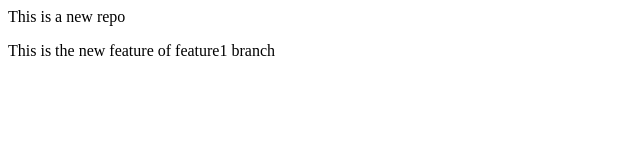
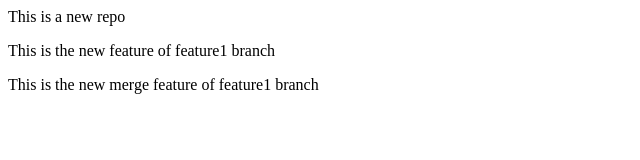
Before and after one commit to satyam4568/LocalRepository, a plain HTML site: page index.html in a window 1280 px wide. Shown: the whole page, without its empty margins (0-640 px from the left). Drawn offline with Linux system fonts and the light colour scheme.

Commit message:
Add new merge feature of fesature2

```diff
--- a/index.html
+++ b/index.html
@@ -1,2 +1,3 @@
 <p>This is a new repo</p>
 <p>This is the new feature of feature1 branch</p>
+<p>This is the new merge  feature of feature1 branch</p>
```
